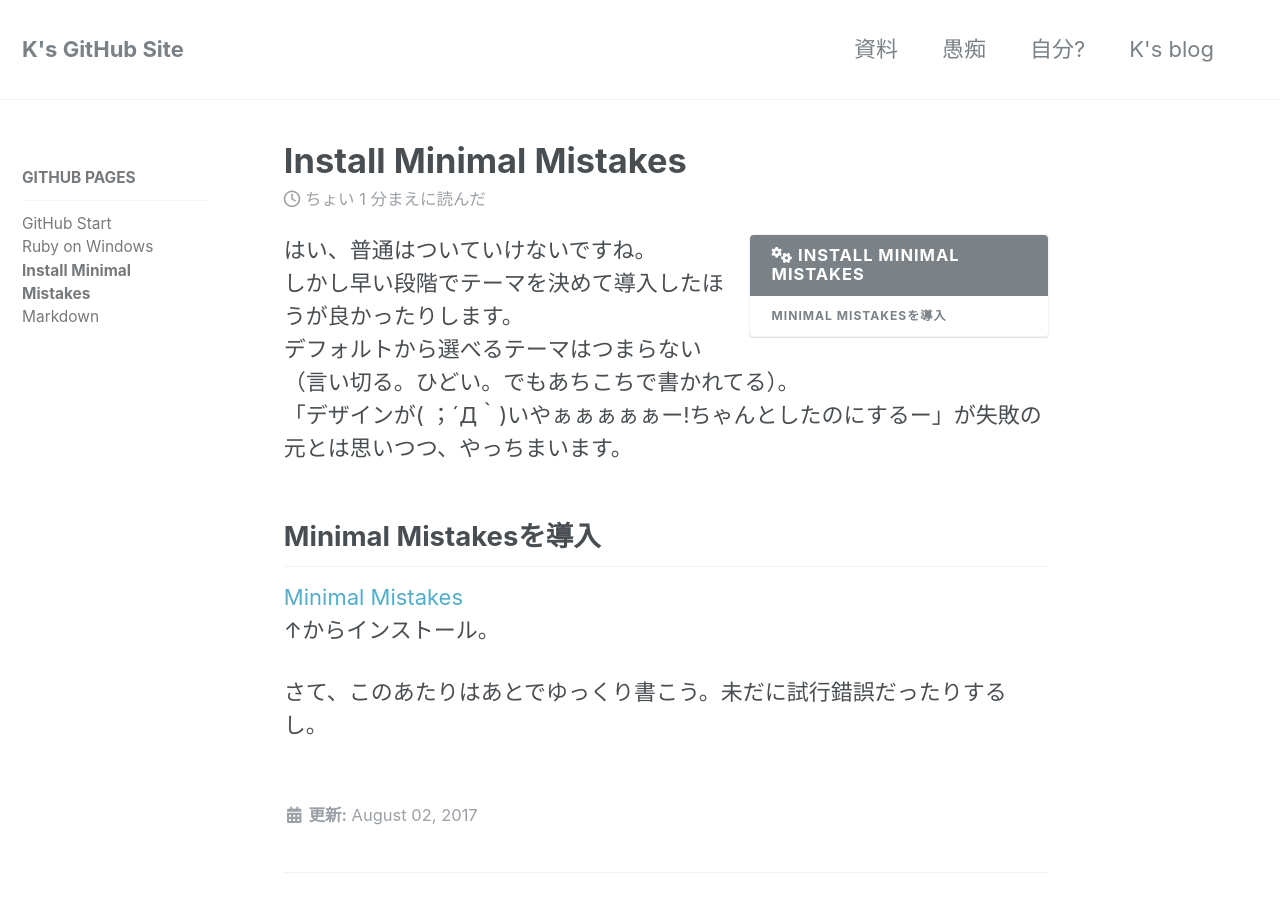
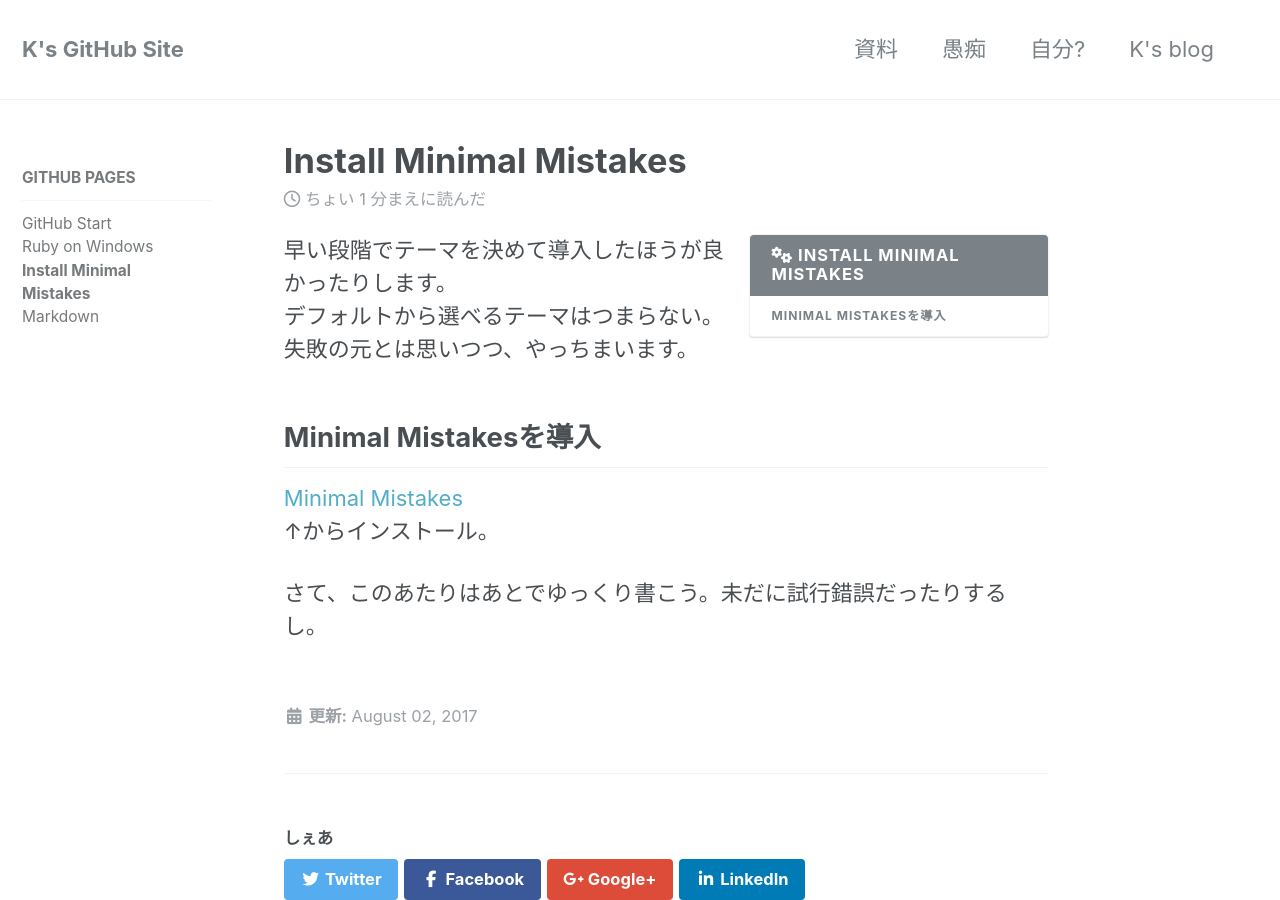
Before and after one commit to laureltreetop/laureltreetop.github.io, a Jekyll site: the page built from _docs/02-install-minimal-mistakes.md, in a window 1280 px wide and 900 px high. Built offline with Jekyll 4.4.1, drawn with Linux system fonts in a browser that asks for light colours; nearby versions of some CDN libraries.

Commit message:
Update 02-install-minimal-mistakes.md

```diff
--- a/_docs/02-install-minimal-mistakes.md
+++ b/_docs/02-install-minimal-mistakes.md
@@ -4,10 +4,9 @@
 permalink: /docs/minimal-mistakes/
 ---
 {% include toc icon="gears" title="Install Minimal Mistakes" %}
-はい、普通はついていけないですね。
-しかし早い段階でテーマを決めて導入したほうが良かったりします。
-デフォルトから選べるテーマはつまらない（言い切る。ひどい。でもあちこちで書かれてる）。
-「デザインが( ；´Д｀)いやぁぁぁぁぁー!ちゃんとしたのにするー」が失敗の元とは思いつつ、やっちまいます。
+早い段階でテーマを決めて導入したほうが良かったりします。
+デフォルトから選べるテーマはつまらない。
+失敗の元とは思いつつ、やっちまいます。
 
 ## Minimal Mistakesを導入
 
```
